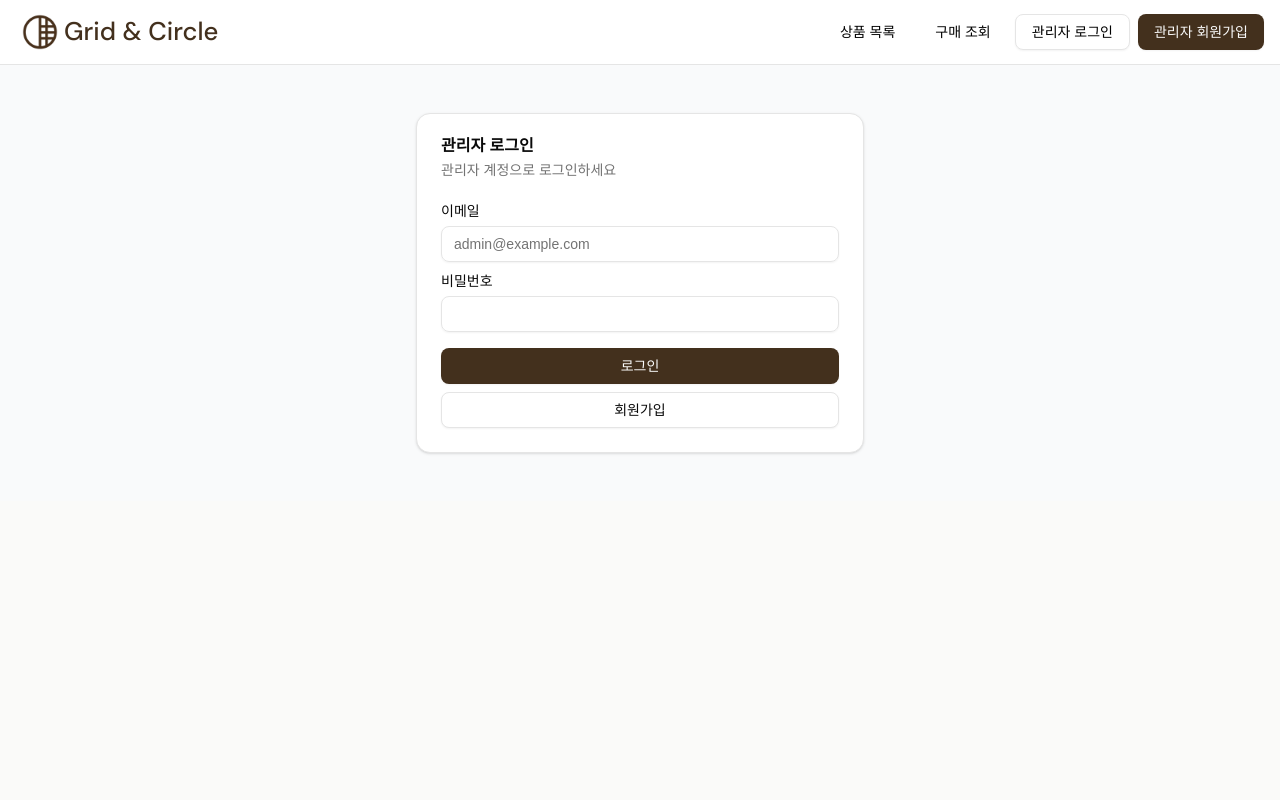
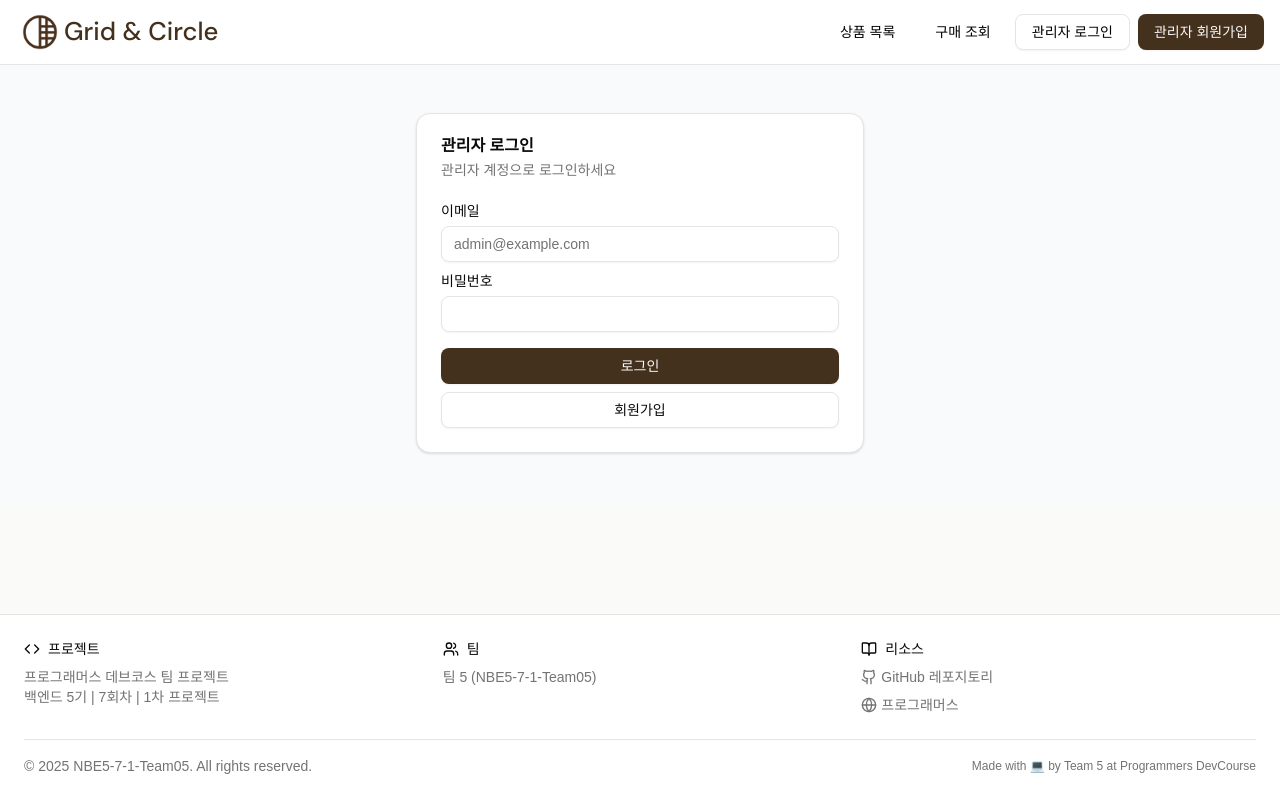
Before and after one commit to prgrms-be-devcourse/NBE5-7-1-Team05, a React (Vite) app in the folder frontend/: page /admin/login in a window 1280 px wide. Built offline with nearby package versions, Linux system fonts and the light colour scheme; no server answers; a web font is replaced by a local one.

Commit message:
design: footer 추가

```diff
--- a/frontend/src/App.tsx
+++ b/frontend/src/App.tsx
@@ -1,5 +1,5 @@
 import { BrowserRouter as Router, Routes, Route } from "react-router-dom";
-import NavBar from "./components/navigation/NavBar";
+import NavBar from "./components/layout/NavBar";
 import ShoppingCartPage from "./pages/shop/ShoppingCartPage";
 import AdminSignupPage from "./pages/admin/AdminSignupPage";
 import AdminPage from "./pages/admin/AdminPage";
@@ -7,6 +7,7 @@ import AdminLoginPage from "./pages/admin/AdminLoginPage";
 import { AuthProvider } from "./contexts/AuthContext";
 import PrivateRoute from "./components/auth/PrivateRoute";
 import PurchaseHistory from "./pages/PurchaseHistory";
+import Footer from "./components/layout/Footer";
 
 function App() {
   return (
@@ -31,6 +32,7 @@ function App() {
               />
             </Routes>
           </main>
+          <Footer />
         </div>
       </AuthProvider>
     </Router>
--- /dev/null
+++ b/frontend/src/components/layout/Footer.tsx
@@ -0,0 +1,77 @@
+import React from "react";
+import { cn } from "@/lib/utils";
+import { Github, Code, Users, BookOpen, Globe } from "lucide-react";
+
+interface FooterProps extends React.HTMLAttributes<HTMLElement> {}
+
+const Footer = ({ className, ...props }: FooterProps) => {
+  return (
+    <footer
+      className={cn("w-full bg-background border-t", className)}
+      {...props}
+    >
+      <div className="container px-4 md:px-6 py-6 mx-auto">
+        <div className="grid grid-cols-1 md:grid-cols-3 gap-6 mb-6">
+          <div className="flex flex-col">
+            <h3 className="text-sm font-medium flex items-center gap-2">
+              <Code className="h-4 w-4" />
+              <span>프로젝트</span>
+            </h3>
+            <div className="mt-2 text-sm text-muted-foreground">
+              <p>프로그래머스 데브코스 팀 프로젝트</p>
+              <p>백엔드 5기 | 7회차 | 1차 프로젝트</p>
+            </div>
+          </div>
+
+          <div className="flex flex-col">
+            <h3 className="text-sm font-medium flex items-center gap-2">
+              <Users className="h-4 w-4" />
+              <span>팀</span>
+            </h3>
+            <div className="mt-2 text-sm text-muted-foreground">
+              <p>팀 5 (NBE5-7-1-Team05)</p>
+            </div>
+          </div>
+
+          <div className="flex flex-col">
+            <h3 className="text-sm font-medium flex items-center gap-2">
+              <BookOpen className="h-4 w-4" />
+              <span>리소스</span>
+            </h3>
+            <div className="mt-2 flex flex-col gap-2 text-sm">
+              <a
+                href="https://github.com/prgrms-be-devcourse/NBE5-7-1-Team05"
+                target="_blank"
+                rel="noopener noreferrer"
+                className="text-muted-foreground hover:text-primary transition-colors flex items-center gap-1"
+              >
+                <Github className="h-4 w-4" />
+                <span>GitHub 레포지토리</span>
+              </a>
+              <a
+                href="https://programmers.co.kr"
+                target="_blank"
+                rel="noopener noreferrer"
+                className="text-muted-foreground hover:text-primary transition-colors flex items-center gap-1"
+              >
+                <Globe className="h-4 w-4" />
+                <span>프로그래머스</span>
+              </a>
+            </div>
+          </div>
+        </div>
+
+        <div className="pt-4 border-t flex flex-col md:flex-row justify-between items-center">
+          <p className="text-sm text-muted-foreground">
+            © {new Date().getFullYear()} NBE5-7-1-Team05. All rights reserved.
+          </p>
+          <p className="text-xs text-muted-foreground mt-2 md:mt-0">
+            Made with 💻 by Team 5 at Programmers DevCourse
+          </p>
+        </div>
+      </div>
+    </footer>
+  );
+};
+
+export default Footer;
```
Also changed, not shown: frontend/src/components/layout/NavBar.tsx (renamed from frontend/src/components/navigation/NavBar.tsx).
